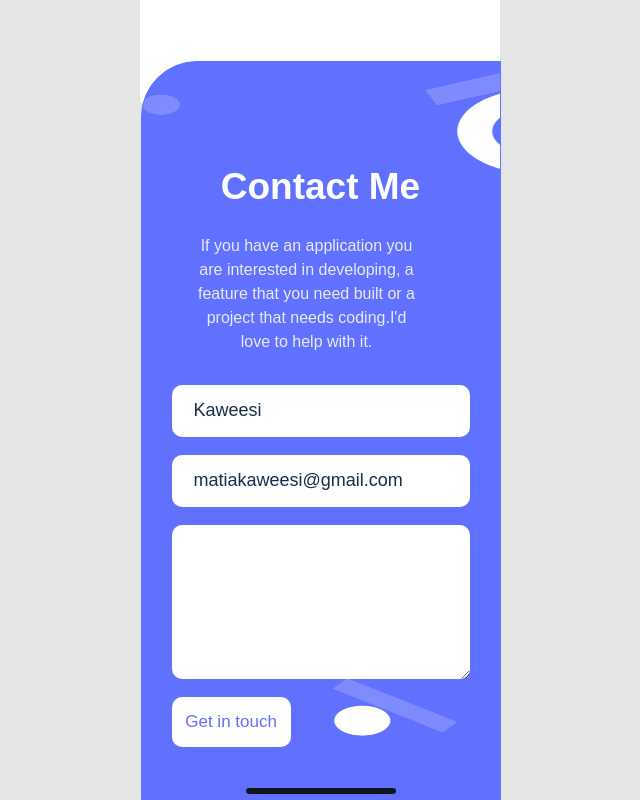
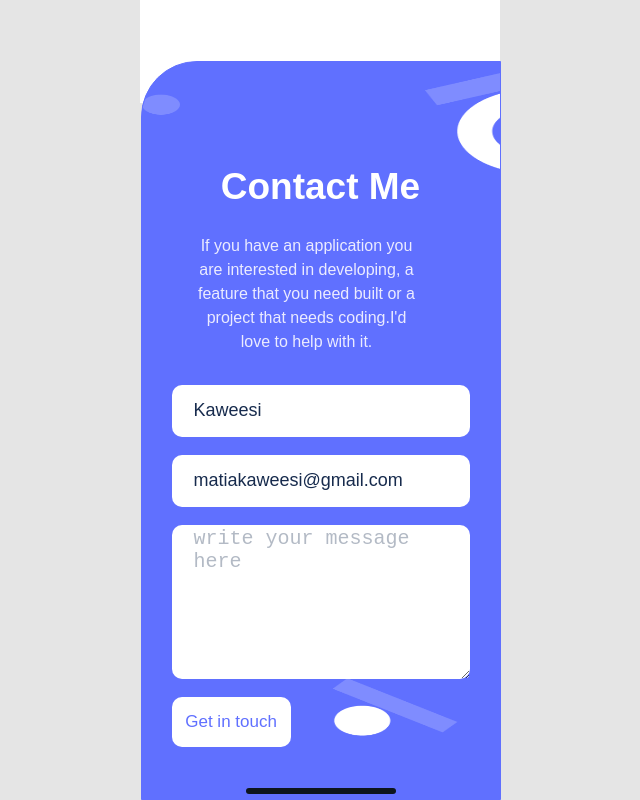
Before and after one commit to Kaweesi-Matia/mobile_website, a website: page index.html in a window 1280 px wide. Shown: the part 4504-5304 px from the top of the page, without its empty margins (320-960 px from the left). Drawn offline with Linux system fonts and the light colour scheme.

Commit message:
Modify a README file,Add place holder to the textarea html element

```diff
--- a/index.html
+++ b/index.html
@@ -270,8 +270,9 @@
             rows="10"
             placeholder="write your message here"
             maxlength="500"
-          >
-          </textarea>
+            required
+          ></textarea>
+
           <br />
           <button type="submit">Get in touch</button>
           <br />
```
Also changed, not shown: README.md.
